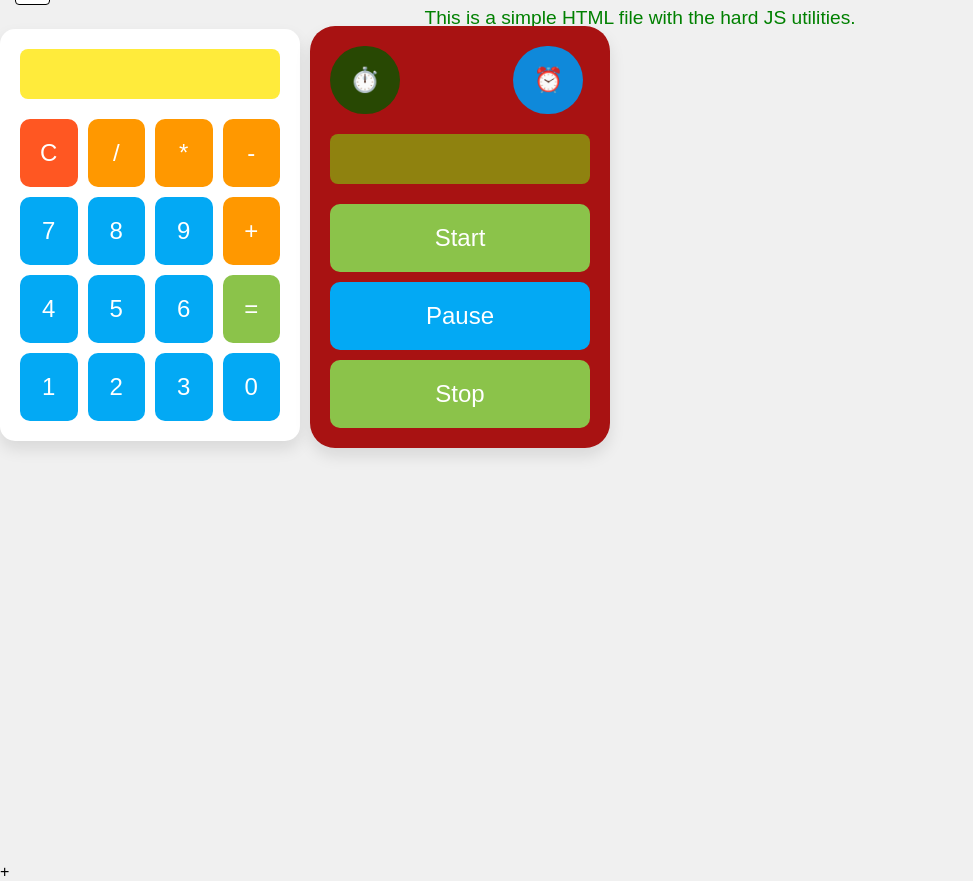
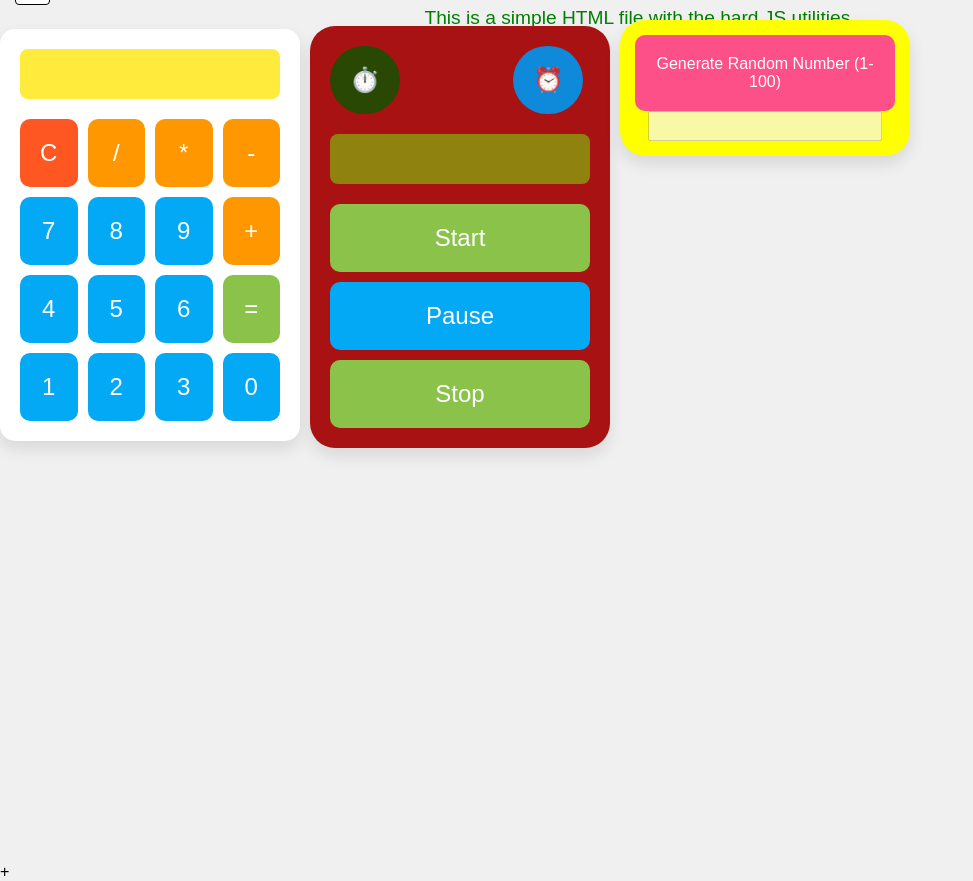
Before and after one commit to AJoker0/vanilla-js-projects, a website: page index.html in a window 1280 px wide. Shown: the part 45-926 px from the top of the page, without its empty margins (0-973 px from the left). Drawn offline with Linux system fonts and the light colour scheme.

Commit message:
Full Randomiser

```diff
--- a/base.css
+++ b/base.css
@@ -130,6 +130,24 @@ a  { text-decoration: none; color: inherit; }
   transition: background-color 0.3s, transform 0.2s;
   color: white;
 }
+
+.button-random {
+  background-color: #fd5089ff;
+  border: none;
+  font-size: 1rem;
+  padding: 20px;
+  cursor: pointer;
+  border-radius: 10px;
+   transition: background-color 0.3s, transform 0.2s;
+  color: white;
+}
+
+.buttom-random:hover {
+  background-color: #79066dff;
+  transform: scale(2.1);
+}
+
+
 .button:hover { background-color: #0288d1; transform: scale(1.1); }
 .button:active { transform: scale(0.95); }
 .button.clear    { background-color: #ff5722; }
@@ -154,6 +172,8 @@ a  { text-decoration: none; color: inherit; }
   position: relative;   /* контекст позиционирования для эффекта */
   overflow: hidden;     /* обрезать эффект по рамке */
 }
+
+
 .timer-display {
   width: 100%;
   height: 50px;
@@ -167,6 +187,8 @@ a  { text-decoration: none; color: inherit; }
   color: #333;
   margin-top: 20px;
 }
+
+
 .timer-buttons {
   display: grid;
   /* grid-template-columns: repeat(4, 1fr); */
@@ -238,3 +260,30 @@ button.change2:active { background-color: #0f89daff; box-shadow: inset 0 1px 2px
     80% { opacity: 1; }
     100% { opacity: 0; }
 }
+
+
+.random-number {
+  margin-left: 620px;
+  transform: translateY(-843px);
+  position: absolute;
+
+  width: 290px;
+  background-color: yellow;
+  border-radius: 25px;
+  box-shadow: 0 8px 16px rgba(0,0,0,0.1);
+  padding: 15px;
+
+  position: realtive;
+  overflow: hidden;
+
+}
+
+.random-display {
+    width: 90%;
+    height: 30px;
+    text-align: center;
+    margin: auto;
+    justify-content: center;
+    display: flex;
+    font-size: 19px;
+}
--- a/index.html
+++ b/index.html
@@ -157,6 +157,11 @@
     resetButton.addEventListener('click', reset);
   </script>
 
+  <div class="random-number">
+    <button class="button-random" onclick="generateRandomNumber()">Generate Random Number (1-100)</button>
+    <input type="text" id="random-display" class="random-display" disabled>
+  </div>
+
   <!-- External script: navbar, calculator, countdown timer, confetti -->
   <script src="myscripts.js"></script>
 </body>
--- a/myscripts.js
+++ b/myscripts.js
@@ -155,6 +155,12 @@ function showConfettiBurst(container, count = 40) {
   }
 }
 
+function generateRandomNumber() {
+    const number = Math.floor(Math.random() * 101);
+    document.getElementById('random-display').value = number;
+}
+window.generateRandomNumber = generateRandomNumber;
+
 // expose for inline onclicks
 window.appendNumber = appendNumber;
 window.appendOperation = appendOperation;
```
